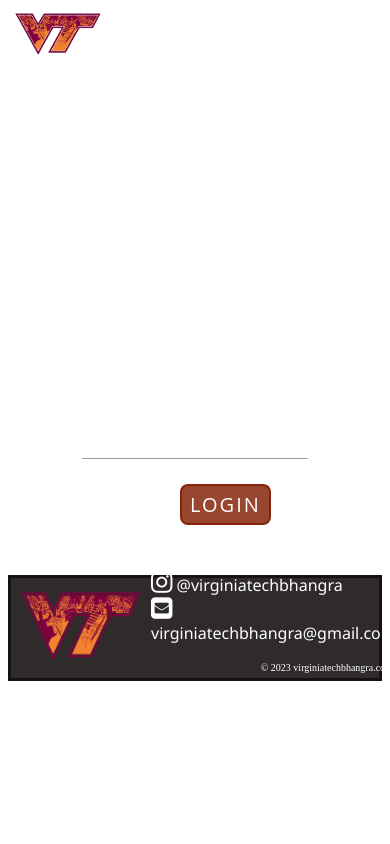
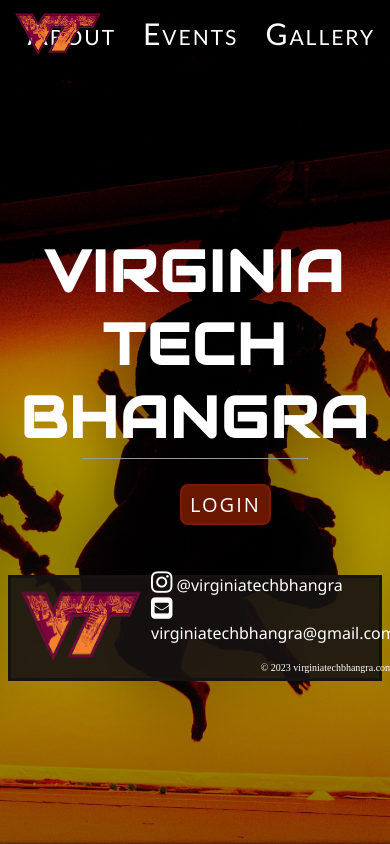
Before and after one commit to mhamsini/virginiatechbhangra, a plain HTML site: page index.html in a window 390 px wide. Drawn offline with Linux system fonts and the light colour scheme; a web font is replaced by a local one.

Commit message:
Add files via upload

```diff
--- a/home_style.css
+++ b/home_style.css
@@ -3,21 +3,11 @@
 }
 
 html {
-    background: url(../images/HomeCover_1.jpg) no-repeat center center fixed;
+    background: url(HomeCover_1.jpg) no-repeat center center fixed;
     -webkit-background-size: cover;
     -moz-background-size: cover;
     -o-background-size: cover;
     background-size: cover;
-  }
-
-  @media(max-width: 1000px) {
-    html {
-        background: url(../images/HomeCover_1.jpg) no-repeat center center fixed;
-        -webkit-background-size: cover;
-        -moz-background-size: cover;
-        -o-background-size: cover;
-        background-size: cover;
-      }
   }
 
   .pos {
--- a/login_style.css
+++ b/login_style.css
@@ -1,6 +1,6 @@
 
 html {
-    background: url(../images/login_background.PNG) no-repeat center center fixed;
+    background: url(login_background.PNG) no-repeat center center fixed;
     -webkit-background-size: cover;
     -moz-background-size: cover;
     -o-background-size: cover;
```
